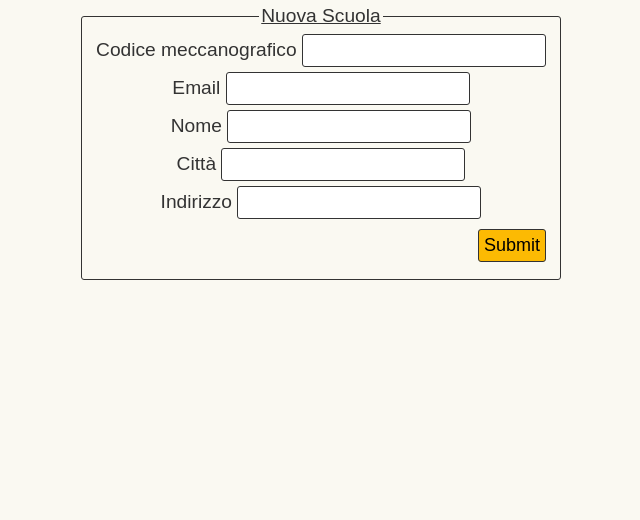
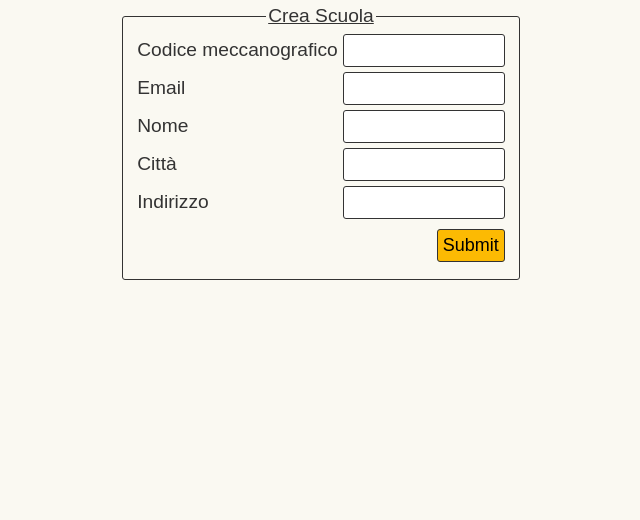
Before and after one commit to LeonardoDeFaveri/ErasmusReview, a PHP site: page /View/aggiungiScuola.php in a window 1280 px wide. Shown: the part 90-610 px from the top of the page, without its empty margins (319-959 px from the left). Run offline with PHP 8.4, Linux system fonts and the light colour scheme; the visitor is signed in with stand-in values (Sample User, id 1).

Commit message:
Sistemata la visualizzazione del form per la creazione di una scuola

```diff
--- a/View/aggiungiScuola.php
+++ b/View/aggiungiScuola.php
@@ -19,18 +19,30 @@ if(isset($_GET['errore']) || !isset($_SESSION['email_utente'])){
     $html.=<<<testo
         <div>
             <form action="../index.php?comando=invio-dati-nuova-scuola" method="POST">
-                <fieldset>
-                    <legend>Nuova Scuola</legend>
+                <fieldset class="form-con-colonne">
+                    <legend>Crea Scuola</legend>
+                        <div class="dati">
+                            <div class="riga">
                                 <label>Codice meccanografico</label>
-                    <input type="text" name="codice_meccanografico" required><br>
+                                <input type="text" name="codice_meccanografico" required>
+                            </div>
+                            <div class="riga">
                                 <label>Email</label>
                                 <input type="email" name="email" required><br>
+                            </div>
+                            <div class="riga">
                                 <label>Nome</label>
                                 <input type="text" name="nome" required><br>
+                            </div>
+                            <div class="riga">
                                 <label>Citt&agrave;</label>
                                 <input type="text" name="citta" required><br>
+                            </div>
+                            <div class="riga">
                                 <label>Indirizzo</label>
                                 <input type="text" name="indirizzo" required><br>
+                            </div>
+                        </div>
                     <input type="submit">
                 </fieldset>
             </form>
--- a/View/creaClasse.php
+++ b/View/creaClasse.php
@@ -24,7 +24,7 @@ if(isset($_GET['errore']) || !isset($_SESSION['scuola'])){
     $html.=<<<testo
             <div>
             <h2>Crea classe</h2>
-                <fieldset id="form-creazione-classe">
+                <fieldset class="form-con-colonne">
                     <legend>Creazione classe</legend>
                     <form method="POST" action="../index.php?comando=crea-classe">
                         <div class="dati">
--- a/View/template/stile.css
+++ b/View/template/stile.css
@@ -322,12 +322,11 @@ th{
     text-align: left;
 }
 
-#form-creazione-classe{
-    height: unset;
+.form-con-colonne{
     width: fit-content;
 }
 
-#form-creazione-classe form{
+.form-con-colonne form{
     text-align: left;
 }
 
```
Also changed, not shown: View/homeAdmin.php (+3 -5 lines). Lines whose indentation alone changed are shown as unchanged.
